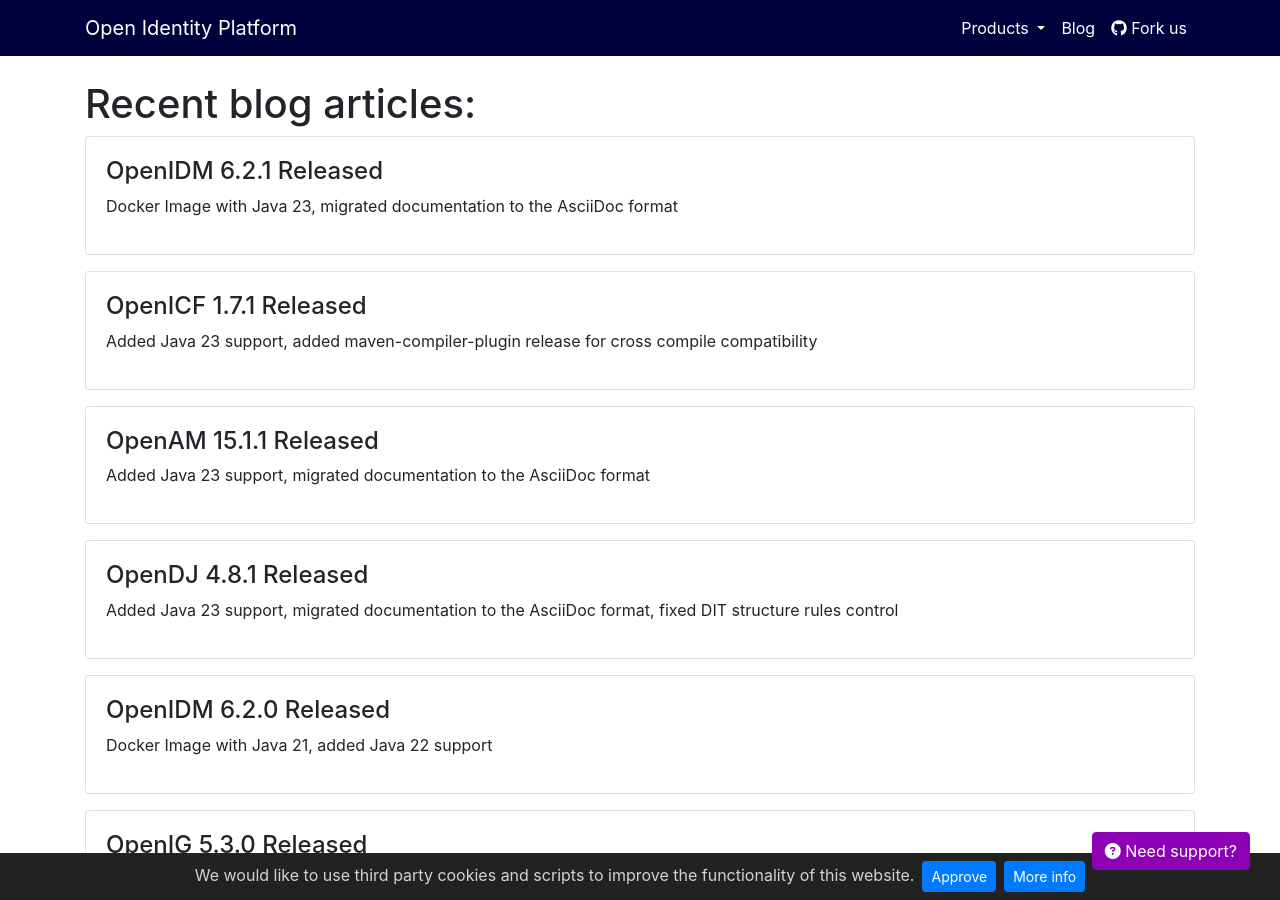
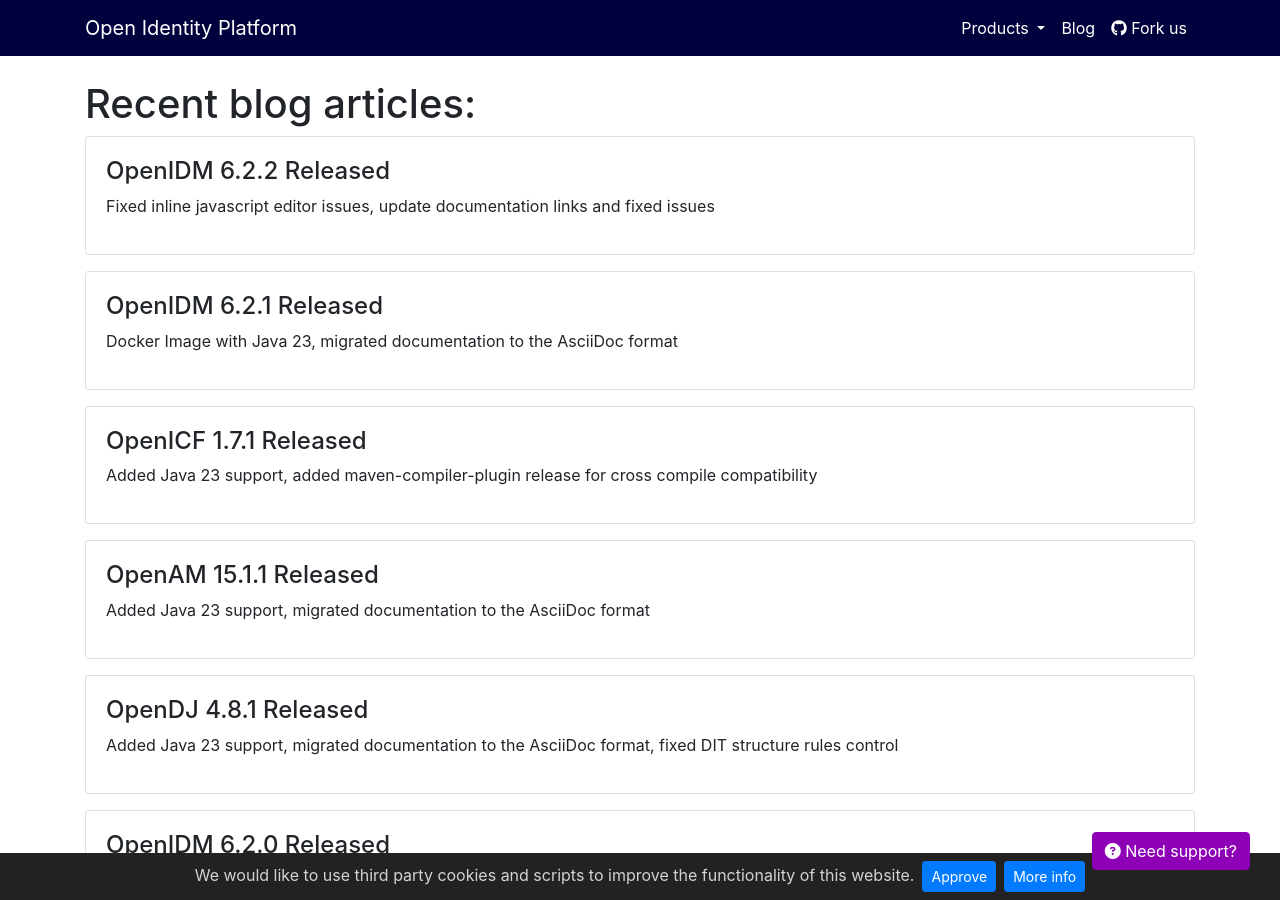
Before and after one commit to OpenIdentityPlatform/OpenIdentityPlatform.org, a Jekyll site: the page built from blog/index.html, in a window 1280 px wide and 900 px high. Built offline with Jekyll 4.4.1, drawn with Linux system fonts in a browser that asks for light colours; nearby versions of some CDN libraries.

Commit message:
OpenIDM 6.2.2 Released (#200)

```diff
--- a/_data/blogposts.yml
+++ b/_data/blogposts.yml
@@ -1,3 +1,7 @@
+-
+  title: 'OpenIDM 6.2.2 Released'
+  link: '/blog/openidm-6-2-2-released'
+  description: 'Fixed inline javascript editor issues, update documentation links and fixed issues'
 -
   title: 'OpenIDM 6.2.1 Released'
   link: '/blog/openidm-6-2-1-released'
--- /dev/null
+++ b/blog/openidm-6-2-2-released.md
@@ -0,0 +1,30 @@
+---
+layout: home
+landing-title: "OpenIDM 6.2.2 Released"
+landing-title2: "Open Identity Management (OpenIDM) 6.2.2 Released"
+description: Open Identity Community just released OpenIDM v6.2.2
+keywords: 'OpenIDM, Identity Management, Open Identity Platform'
+imageurl: 'openidm-logo.png'
+share-buttons: true
+canonical: https://github.com/OpenIdentityPlatform/OpenIDM/releases/tag/6.2.2
+---
+# OpenIDM 6.2.2 Released
+
+[Download](https://github.com/OpenIdentityPlatform/OpenIDM/releases/tag/6.2.2)
+
+## What's new
+* Updated documentation external links
+
+## Fixed Bugs
+* Fixed Inline Script for Transformation in mapping issue
+* Fixed documentation display and deployment issues
+
+
+[Full chageset](https://github.com/OpenIdentityPlatform/OpenIDM/compare/6.2.1...6.2.2)
+
+
+## Thanks for the contibutions
+
+<i id="vharseko"><i>1. <a href="https://github.com/vharseko" target="_blank">Valery Kharseko</a></i>
+
+<i id="maximthomas"><i>2. <a href="https://github.com/maximthomas" target="_blank">Maxim Thomas</a></i>
```
